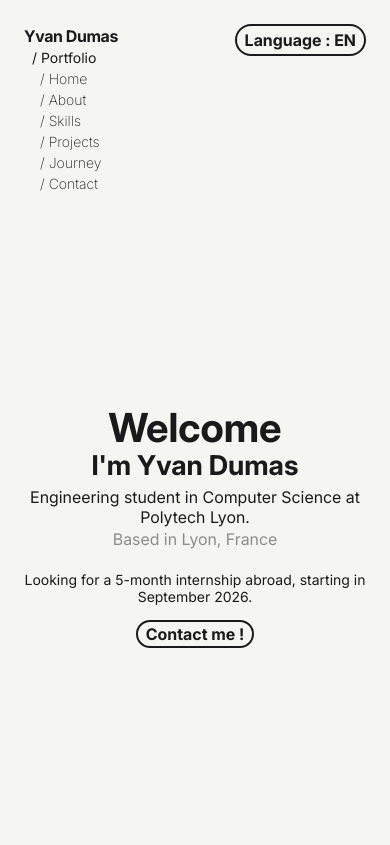
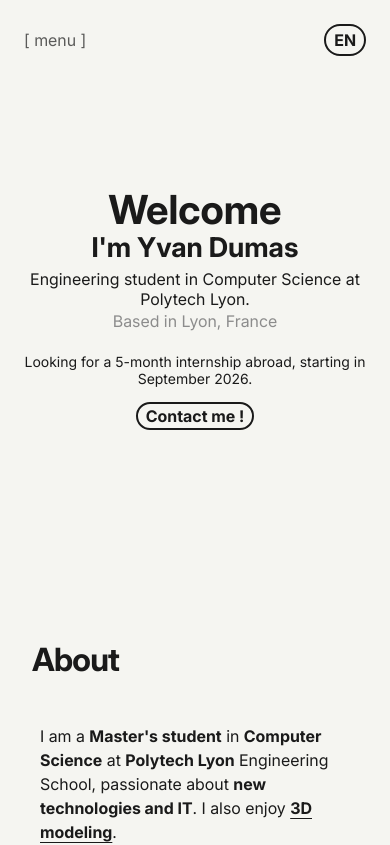
Before and after one commit to Yvan-Dumas/Portfolio, a React (Vite) app: page / in a window 390 px wide. Shown: the top 845 px of the page. Built offline with nearby package versions, Linux system fonts and the light colour scheme.

Commit message:
Add mobile menu

```diff
--- a/src/components/Navbar.jsx
+++ b/src/components/Navbar.jsx
@@ -4,13 +4,14 @@ import ActionButton from "./ActionButton";
 
 import { useTranslation } from "react-i18next";
 import { useGSAP } from "@gsap/react";
-import { useRef } from "react";
+import { useRef, useState } from "react";
 
 gsap.registerPlugin(ScrollToPlugin);
 
 export default function Navbar() {
     const { t, i18n } = useTranslation();
     const container = useRef();
+    const [isOpen, setIsOpen] = useState(false);
 
     const navLinks = [
         { name: t('navbar.home'), href: 'home' },
@@ -34,9 +35,9 @@ export default function Navbar() {
         })
             // button
             .from(".navbar-btn", {
-				scale : 0.9,
-				opacity: 0,
-			})
+                scale: 0.9,
+                opacity: 0,
+            })
             // text under name
             .from(".navbar-portfolio-text", {
                 x: -50,
@@ -70,10 +71,7 @@ export default function Navbar() {
             opacity: 0,
             duration: 0.4,
             onComplete: () => {
-                // 2. On change la langue quand c'est invisible
                 i18n.changeLanguage(newLanguage);
-
-                // 3. On fait réapparaître le contenu avec le nouveau texte
                 gsap.to(".smooth-lang", {
                     opacity: 1,
                     duration: 0.4,
@@ -84,17 +82,33 @@ export default function Navbar() {
     }
 
     return (
-        <nav ref={container} className="smooth-lang md:fixed top-0 z-50 w-full flex justify-between items-start max-w-full mx-auto px-6 py-6 pointer-events-none selection:bg-hover">
+        <nav ref={container} className="smooth-lang fixed top-0 z-50 w-full flex justify-between items-start px-6 py-6 pointer-events-none">
 
-            {/* left part: navigation */}
+            {/* Left part */}
             <div className="flex flex-col items-start leading-tight pointer-events-auto">
-                <h1 className="font-bold text-base tracking-tight">Yvan Dumas</h1>
-                <span className="navbar-portfolio-text text-sm ml-2 lg:ml-4">/ Portfolio</span>
+                <h1 className="hidden md:block font-bold text-base tracking-tight">Yvan Dumas</h1>
+                <span className="hidden md:block navbar-portfolio-text text-sm ml-2 lg:ml-4">/ Portfolio</span>
 
-                <ul className="navbar-content flex flex-col ml-4 lg:ml-8">
+                {/* Mobile menu button */}
+                <button
+                    onClick={() => setIsOpen(!isOpen)}
+                    className="md:hidden text-base mt-1 opacity-70 hover:opacity-100 transition-opacity"
+                >
+                    {isOpen ? "[ menu ]" : "[ menu ]"}
+                </button>
+
+                {/* links list */}
+                <ul className={`
+                    navbar-content flex flex-col ml-4 lg:ml-8 transition-all duration-300
+                    ${isOpen ? "opacity-100 h-auto mt-1" : "opacity-0 h-0 overflow-hidden md:opacity-100 md:h-auto md:mt-0"}
+                `}>
                     {navLinks.map((link) => (
-                        <li key={link.name}>
-                            <a onClick={(e) => handleClick(e, link.href)} href={`#${link.href}`} className="font-extralight hover:underline transition-all text-sm">
+                        <li key={link.name} className="py-1 md:py-0">
+                            <a
+                                onClick={(e) => { handleClick(e, link.href); setIsOpen(false); }}
+                                href={`#${link.href}`}
+                                className="font-extralight hover:underline text-sm"
+                            >
                                 / {link.name}
                             </a>
                         </li>
@@ -102,11 +116,12 @@ export default function Navbar() {
                 </ul>
             </div>
 
-            {/* right part: language btn */}
+            {/* Right part : language button */}
             <div className="navbar-btn pointer-events-auto">
                 <ActionButton
                     handleClick={() => toggleLanguage()}
-                    content={`${t('navbar.language')} : ${i18n.language === 'fr' ? 'FR' : 'EN'}`} />
+                    content={i18n.language.toUpperCase()}
+                />
             </div>
         </nav>
     );
```
